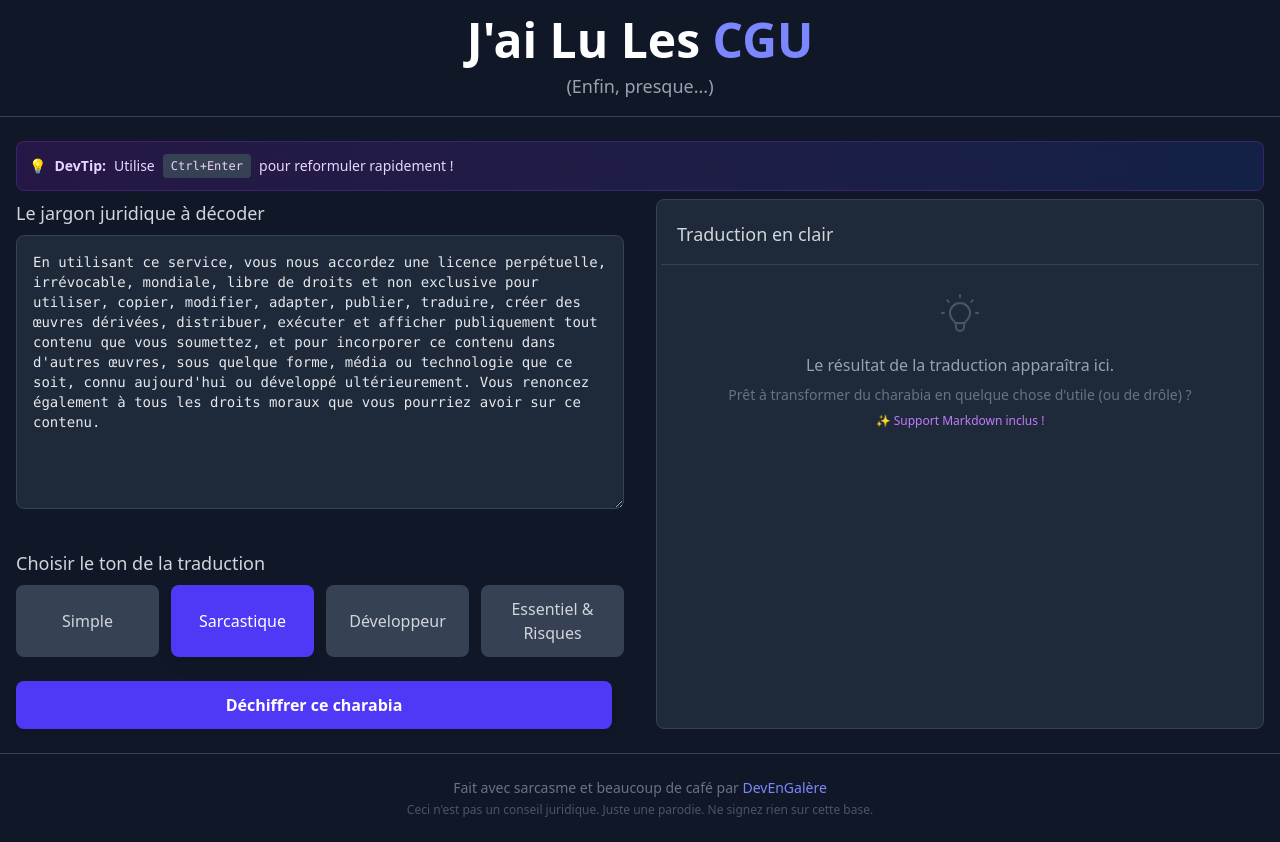
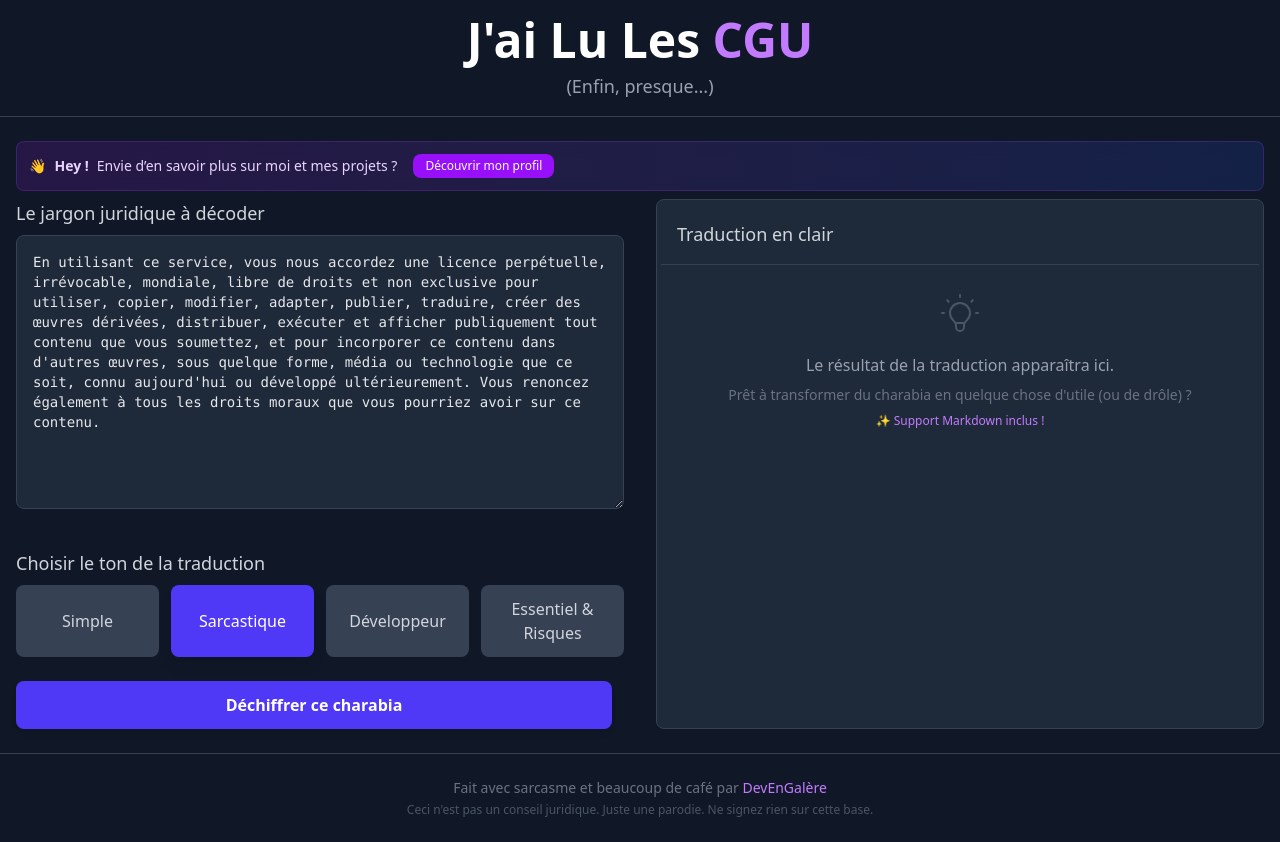
Before and after one commit to kevine-developer/terms--decoded, a React (Vite) app: page / in a window 1280 px wide. Built offline with nearby package versions, Linux system fonts and the light colour scheme; no server answers.

Commit message:
Update UX design and accesibility

```diff
--- a/src/App.tsx
+++ b/src/App.tsx
@@ -218,21 +218,21 @@ function App() {
       <Header />
 
       <main className="flex-grow container mx-auto px-4 py-6 ">
-        {/* DevTip en haut */}
-        <div className="mb-2 p-3 bg-gradient-to-r from-purple-900/30 to-blue-900/30 border border-purple-500/20 rounded-lg backdrop-blur-sm">
-          <p className="text-sm text-purple-200 flex items-center gap-2">
-            💡 <strong>DevTip:</strong> Utilise{" "}
-            <kbd className="px-2 py-1 bg-gray-700 rounded text-xs">
-              Ctrl+Enter
-            </kbd>{" "}
-            pour reformuler rapidement !
-            {state.retryCount > 0 && (
-              <span className="ml-2 text-yellow-300">
-                🔄 Tentative #{state.retryCount + 1}
-              </span>
-            )}
-          </p>
-        </div>
+      {/* CTA en haut */}
+<div className="mb-2 p-3 bg-gradient-to-r from-purple-900/30 to-blue-900/30 border border-purple-500/20 rounded-lg backdrop-blur-sm">
+  <p className="text-sm text-purple-200 flex items-center gap-2">
+    👋 <strong>Hey&nbsp;!</strong> Envie d’en savoir plus sur moi et mes projets&nbsp;?
+    <a
+      href="https://linkedin.com/in/kevinedeven" // Ton lien LinkedIn ou autre
+      target="_blank"
+      rel="noopener noreferrer"
+      className="ml-2 px-3 py-1 bg-purple-600 hover:bg-purple-700 text-white rounded-lg text-xs font-medium transition-colors"
+    >
+      Découvrir mon profil
+    </a>
+  </p>
+</div>
+
 
         <div className="flex flex-col lg:flex-row gap-8 t">
           {/* Colonne gauche - Input */}
--- a/src/components/Footer.tsx
+++ b/src/components/Footer.tsx
@@ -7,7 +7,7 @@ function Footer() {
           href="https://kevine-dev.link/"
           target="_blank"
           rel="noopener noreferrer"
-          className="text-indigo-400 hover:underline"
+          className="text-purple-400 hover:underline"
         >
           DevEnGalère
         </a>
--- a/src/components/Header.tsx
+++ b/src/components/Header.tsx
@@ -2,7 +2,7 @@ function Header() {
   return (
     <header className="text-center py-2 md:py-4 border-b border-gray-700">
       <h1 className="text-4xl md:text-5xl font-bold text-white">
-        J'ai Lu Les <span className="text-indigo-400">CGU</span>
+        J'ai Lu Les <span className="text-purple-400">CGU</span>
       </h1>
       <p className="text-gray-400 mt-2 text-lg">(Enfin, presque...)</p>
     </header>
```
